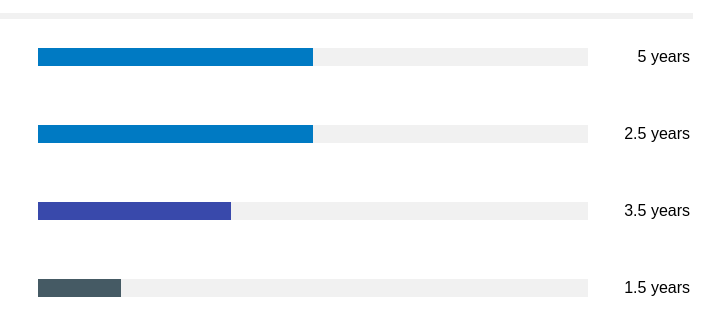
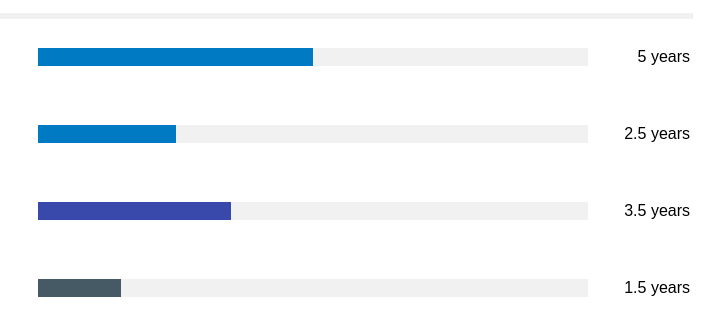
Before and after one commit to oh-olig/HTML-Sandbox, a plain HTML site: page Skills Matrix/index.html in a window 1280 px wide. Shown: the part 122-435 px from the top of the page, 327-1051 px from the left. Drawn offline with Linux system fonts and the light colour scheme.

Commit message:
Motion control bar width corrected

```diff
--- a/Skills Matrix/index.html
+++ b/Skills Matrix/index.html
@@ -124,7 +124,7 @@
       </td>
       <td class="bar">
          <div class="bar-container">
-            <div class="PLCopen-logic-bar"></div>
+            <div class="PLCopen-motion-control-bar"></div>
          </div>
       </td>
       <td class="experience">2.5 years</td>
```
